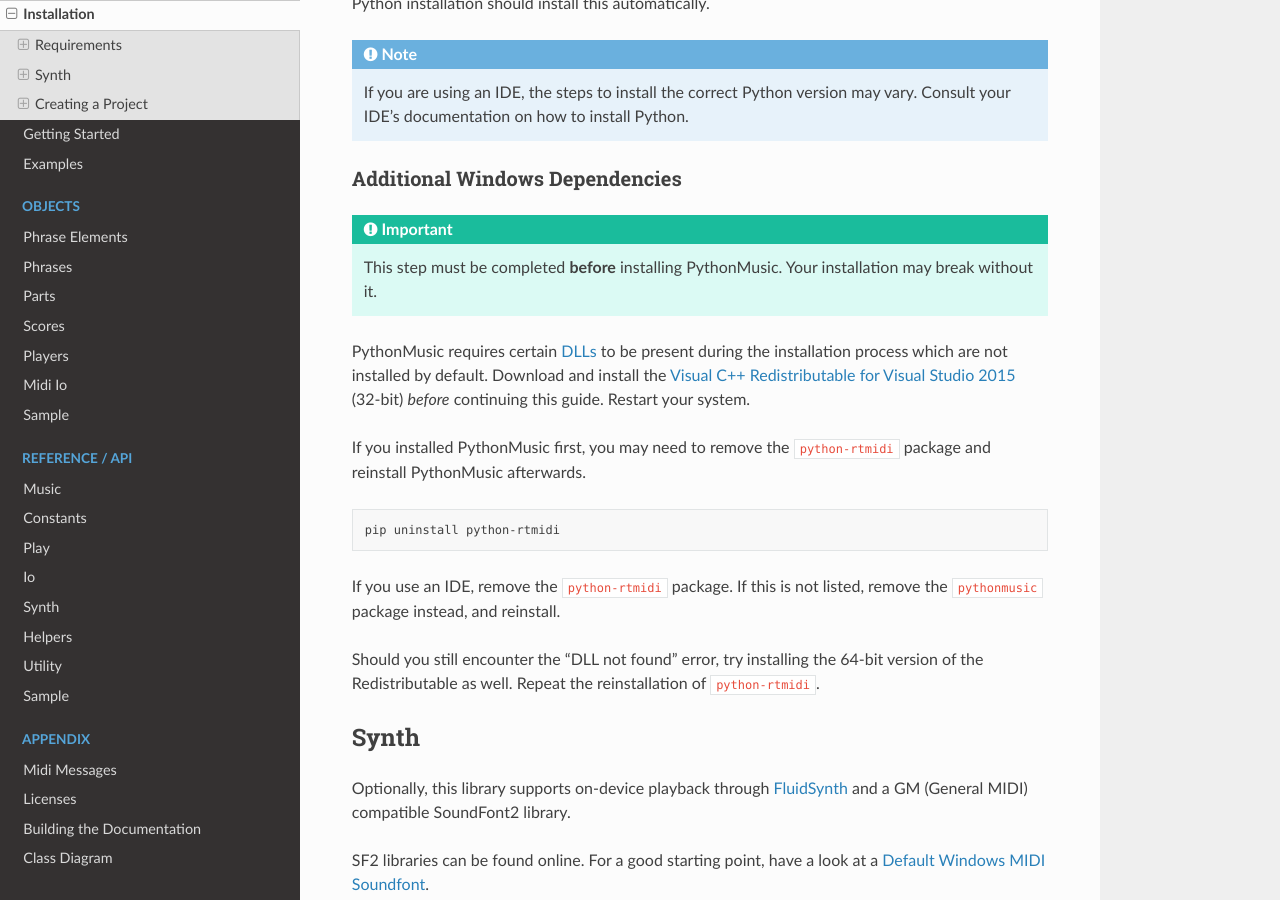
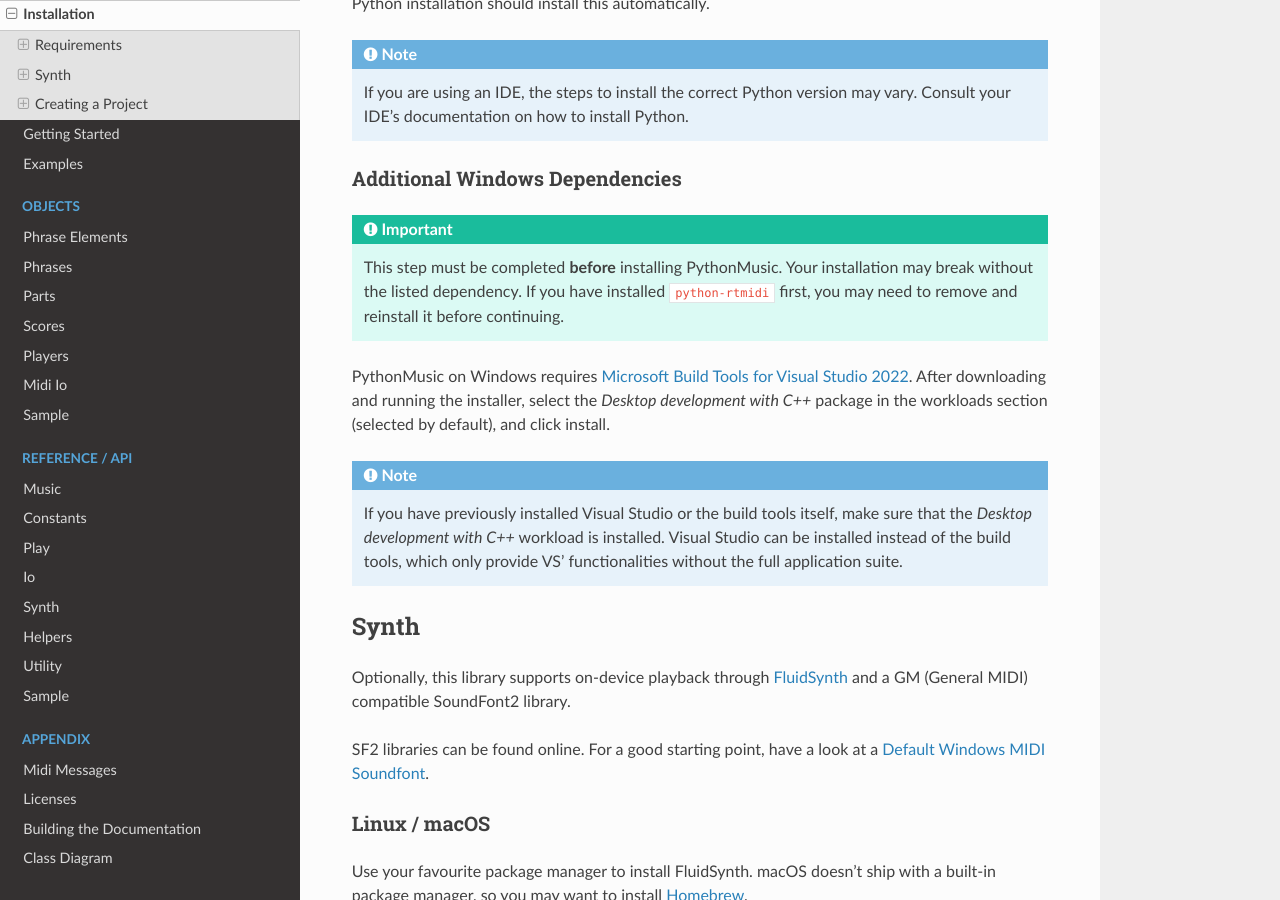
Before and after one commit to flreuss/pythonmusic, a Sphinx documentation site: the page built from docs/intro/installation.rst, in a window 1280 px wide and 900 px high, scrolled down 460 px. Built offline with Sphinx 7.4.7 and the Read the Docs theme 3.1.0, drawn with Linux system fonts in a browser that asks for light colours.

Commit message:
updated windows install instructions

```diff
--- a/docs/intro/installation.rst
+++ b/docs/intro/installation.rst
@@ -21,21 +21,18 @@ this automatically.
 Additional Windows Dependencies
 ...............................
 
-.. important:: This step must be completed **before** installing PythonMusic. Your installation may break without it.
+.. important:: This step must be completed **before** installing PythonMusic. Your installation may break without the listed
+    dependency. If you have installed ``python-rtmidi`` first, you may need to remove and reinstall it before continuing.
 
-PythonMusic requires certain `DLLs <https://en.wikipedia.org/wiki/Dynamic-link_library>`_ to be present during the installation process
-which are not installed by default. Download and install the `Visual C++ Redistributable for Visual Studio 2015 <https://www.microsoft.com/en-us/download/details.aspx?id=48145>`_ (32-bit) *before* continuing this guide. Restart your system.
+PythonMusic on Windows requires
+`Microsoft Build Tools for Visual Studio 2022 <https://visualstudio.microsoft.com/downloads/?q=build+tools>`_.
+After downloading and running the installer, select the *Desktop development with C++* package in the workloads section (selected by
+default), and click install.
 
-If you installed PythonMusic first, you may need to remove the ``python-rtmidi`` package and reinstall PythonMusic afterwards.
-
-.. code-block:: bash
-
-   pip uninstall python-rtmidi
-
-If you use an IDE, remove the ``python-rtmidi`` package. If this is not listed, remove the ``pythonmusic`` package instead, and reinstall.
-
-Should you still encounter the "DLL not found" error, try installing the 64-bit version of the Redistributable as well. Repeat the
-reinstallation of ``python-rtmidi``.
+.. note::
+  If you have previously installed Visual Studio or the build tools itself, make sure that the *Desktop development with C++* workload is
+  installed. Visual Studio can be installed instead of the build tools, which only provide VS' functionalities without the full
+  application suite.
 
 
 Synth
```
